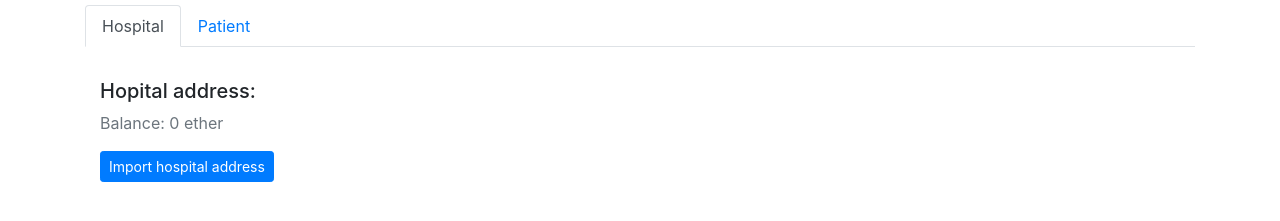
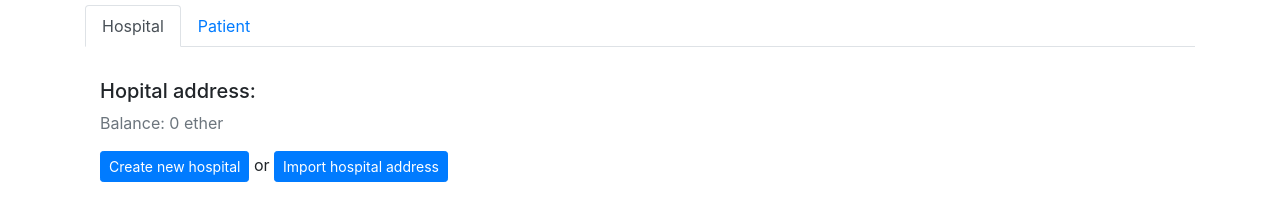
Before and after one commit to evolonman108/dapp-patient-chain, a plain HTML site: page client/index.html in a window 1280 px wide. Shown: the part 59-280 px from the top of the page. Drawn offline with nearby package versions, Linux system fonts and the light colour scheme.

Commit message:
create hospital button

```diff
--- a/client/index.html
+++ b/client/index.html
@@ -38,6 +38,8 @@
                             <span class="user-balance">0</span> ether
                         </div>
                     </div>
+                    <button type="button" class="btn btn-primary btn-sm" onclick="Dapp.createNewAccount()">Create new hospital</button>
+                        or
                     <button type="button" class="btn btn-primary btn-sm" onclick="Dapp.importHospitalAddress()">Import hospital address</button>
                 </div>
             </div>
```
